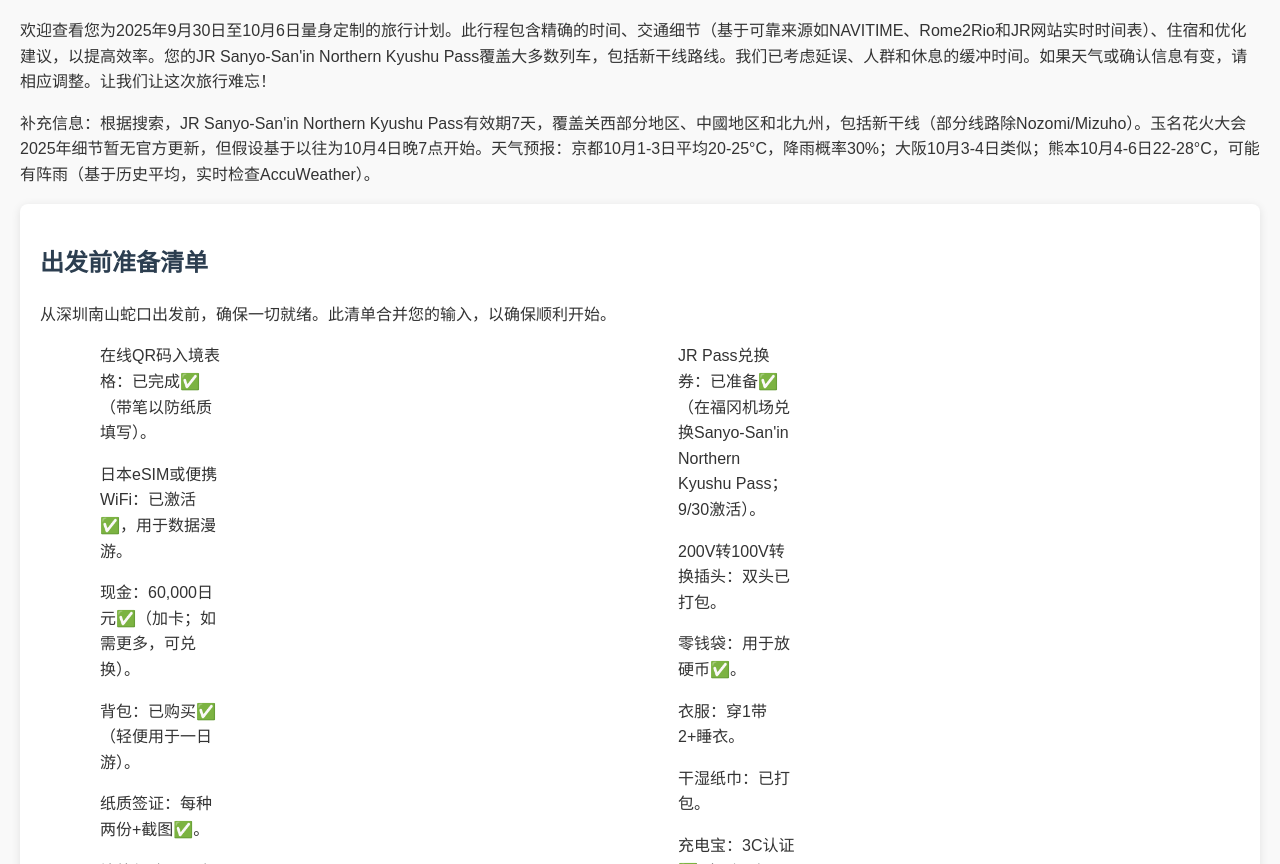
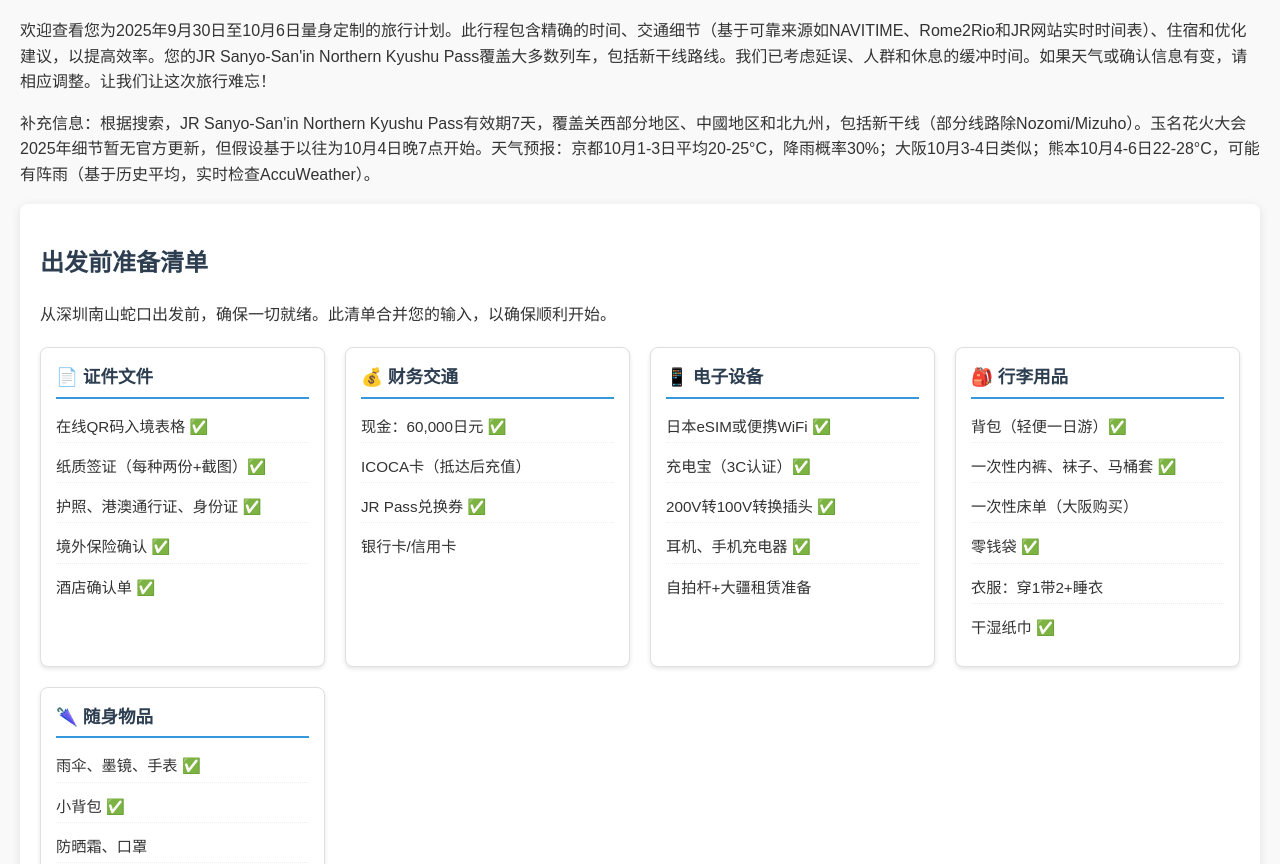
Before and after one commit to hueyluox/todo, a plain HTML site: page index.html in a window 1280 px wide. Shown: the part 88-952 px from the top of the page. Drawn offline with Linux system fonts and the light colour scheme.

Commit message:
Update index.html

```diff
--- a/index.html
+++ b/index.html
@@ -136,6 +136,48 @@
         .commute { font-style: italic; color: #7f8c8d; }
         .note { background-color: #ecf0f1; padding: 10px; border-left: 5px solid #bdc3c7; margin-top: 10px; }
         .prep-list { columns: 2; }
+
+        /* 新的准备清单样式 */
+        .prep-grid {
+            display: grid;
+            grid-template-columns: repeat(auto-fit, minmax(280px, 1fr));
+            gap: 20px;
+            margin: 20px 0;
+        }
+
+        .prep-category {
+            background: #fff;
+            border: 1px solid #e0e0e0;
+            border-radius: 8px;
+            padding: 15px;
+            box-shadow: 0 2px 4px rgba(0,0,0,0.1);
+        }
+
+        .prep-category h3 {
+            margin: 0 0 12px 0;
+            font-size: 1.1em;
+            color: #2c3e50;
+            border-bottom: 2px solid #3498db;
+            padding-bottom: 5px;
+        }
+
+        .prep-items {
+            list-style: none;
+            margin: 0;
+            padding: 0;
+        }
+
+        .prep-items li {
+            margin-bottom: 8px;
+            padding: 5px 0;
+            font-size: 0.95em;
+            line-height: 1.4;
+            border-bottom: 1px dotted #eee;
+        }
+
+        .prep-items li:last-child {
+            border-bottom: none;
+        }
         footer { text-align: center; margin-top: 50px; font-size: 0.9em; color: #95a5a6; }
 
         /* --- 紧凑布局优化 --- */
@@ -228,6 +270,31 @@
                 columns: 1;
                 -webkit-columns: 1;
                 -moz-columns: 1;
+            }
+
+            /* 移动端准备清单优化 */
+            .prep-grid {
+                grid-template-columns: 1fr;
+                gap: 15px;
+                margin: 15px 0;
+            }
+
+            .prep-category {
+                padding: 12px;
+                margin-bottom: 0;
+            }
+
+            .prep-category h3 {
+                font-size: 1em;
+                margin-bottom: 10px;
+            }
+
+            .prep-items li {
+                font-size: 14px;
+                margin-bottom: 6px;
+                padding: 4px 0;
+                word-wrap: break-word;
+                overflow-wrap: break-word;
             }
 
             h1 {
@@ -385,33 +452,69 @@
         <p>补充信息：根据搜索，JR Sanyo-San'in Northern Kyushu Pass有效期7天，覆盖关西部分地区、中國地区和北九州，包括新干线（部分线路除Nozomi/Mizuho）。玉名花火大会2025年细节暂无官方更新，但假设基于以往为10月4日晚7点开始。天气预报：京都10月1-3日平均20-25°C，降雨概率30%；大阪10月3-4日类似；熊本10月4-6日22-28°C，可能有阵雨（基于历史平均，实时检查AccuWeather）。</p>
     </header>
 
-    <section id="preparation">
+        <section id="preparation">
         <h2>出发前准备清单</h2>
         <p>从深圳南山蛇口出发前，确保一切就绪。此清单合并您的输入，以确保顺利开始。</p>
-        <ul class="prep-list">
-            <li>在线QR码入境表格：已完成✅（带笔以防纸质填写）。</li>
-            <li>日本eSIM或便携WiFi：已激活✅，用于数据漫游。</li>
-            <li>现金：60,000日元✅（加卡；如需更多，可兑换）。</li>
-            <li>背包：已购买✅（轻便用于一日游）。</li>
-            <li>纸质签证：每种两份+截图✅。</li>
-            <li>境外保险：已确认✅（覆盖医疗和延误）。</li>
-            <li>护照、港澳通行证、身份证：已打包✅。</li>
-            <li>ICOCA卡（Suica替代）：抵达后充值，用于公交/地铁。</li>
-            <li>一次性内裤、袜子、马桶套：已打包✅。</li>
-            <li>一次性床单：在大阪购买（例如唐吉诃德）。</li>
-            <li>JR Pass兑换券：已准备✅（在福冈机场兑换Sanyo-San'in Northern Kyushu Pass；9/30激活）。</li>
-            <li>200V转100V转换插头：双头已打包。</li>
-            <li>零钱袋：用于放硬币✅。</li>
-            <li>衣服：穿1带2+睡衣。</li>
-            <li>干湿纸巾：已打包。</li>
-            <li>充电宝：3C认证✅（飞行时<100Wh）。</li>
-            <li>酒店确认单：已打印✅。</li>
-            <li>自拍杆+大疆租赁：已准备（必要时在京都租）。</li>
-            <li>布洛芬：用于头痛/时差。</li>
-            <li>耳机、雨伞、小背包、墨镜、手表+手机充电器：全部就绪。</li>
-            <li>额外：防晒霜、口罩、水瓶、零食用于早航班。</li>
-        </ul>
-        <div class="note">提示：下载Hyperdia/NAVITIME app用于实时交通、Google Translate和Japan Rail Pass计算器。提前24小时检查航班状态。</div>
+
+        <div class="prep-grid">
+            <div class="prep-category">
+                <h3>📄 证件文件</h3>
+                <ul class="prep-items">
+                    <li>在线QR码入境表格 ✅</li>
+                    <li>纸质签证（每种两份+截图）✅</li>
+                    <li>护照、港澳通行证、身份证 ✅</li>
+                    <li>境外保险确认 ✅</li>
+                    <li>酒店确认单 ✅</li>
+                </ul>
+            </div>
+
+            <div class="prep-category">
+                <h3>💰 财务交通</h3>
+                <ul class="prep-items">
+                    <li>现金：60,000日元 ✅</li>
+                    <li>ICOCA卡（抵达后充值）</li>
+                    <li>JR Pass兑换券 ✅</li>
+                    <li>银行卡/信用卡</li>
+                </ul>
+            </div>
+
+            <div class="prep-category">
+                <h3>📱 电子设备</h3>
+                <ul class="prep-items">
+                    <li>日本eSIM或便携WiFi ✅</li>
+                    <li>充电宝（3C认证）✅</li>
+                    <li>200V转100V转换插头 ✅</li>
+                    <li>耳机、手机充电器 ✅</li>
+                    <li>自拍杆+大疆租赁准备</li>
+                </ul>
+            </div>
+
+            <div class="prep-category">
+                <h3>🎒 行李用品</h3>
+                <ul class="prep-items">
+                    <li>背包（轻便一日游）✅</li>
+                    <li>一次性内裤、袜子、马桶套 ✅</li>
+                    <li>一次性床单（大阪购买）</li>
+                    <li>零钱袋 ✅</li>
+                    <li>衣服：穿1带2+睡衣</li>
+                    <li>干湿纸巾 ✅</li>
+                </ul>
+            </div>
+
+            <div class="prep-category">
+                <h3>🌂 随身物品</h3>
+                <ul class="prep-items">
+                    <li>雨伞、墨镜、手表 ✅</li>
+                    <li>小背包 ✅</li>
+                    <li>防晒霜、口罩</li>
+                    <li>水瓶、零食（早航班）</li>
+                    <li>布洛芬（头痛/时差）</li>
+                    <li>笔（备用填写）</li>
+                </ul>
+            </div>
+        </div>
+
+        <div class="note">💡 提示：下载Hyperdia/NAVITIME app用于实时交通、Google Translate和Japan Rail Pass计算器。提前24小时检查航班状态。</div>
     </section>
 
     <section id="day-930">
```
